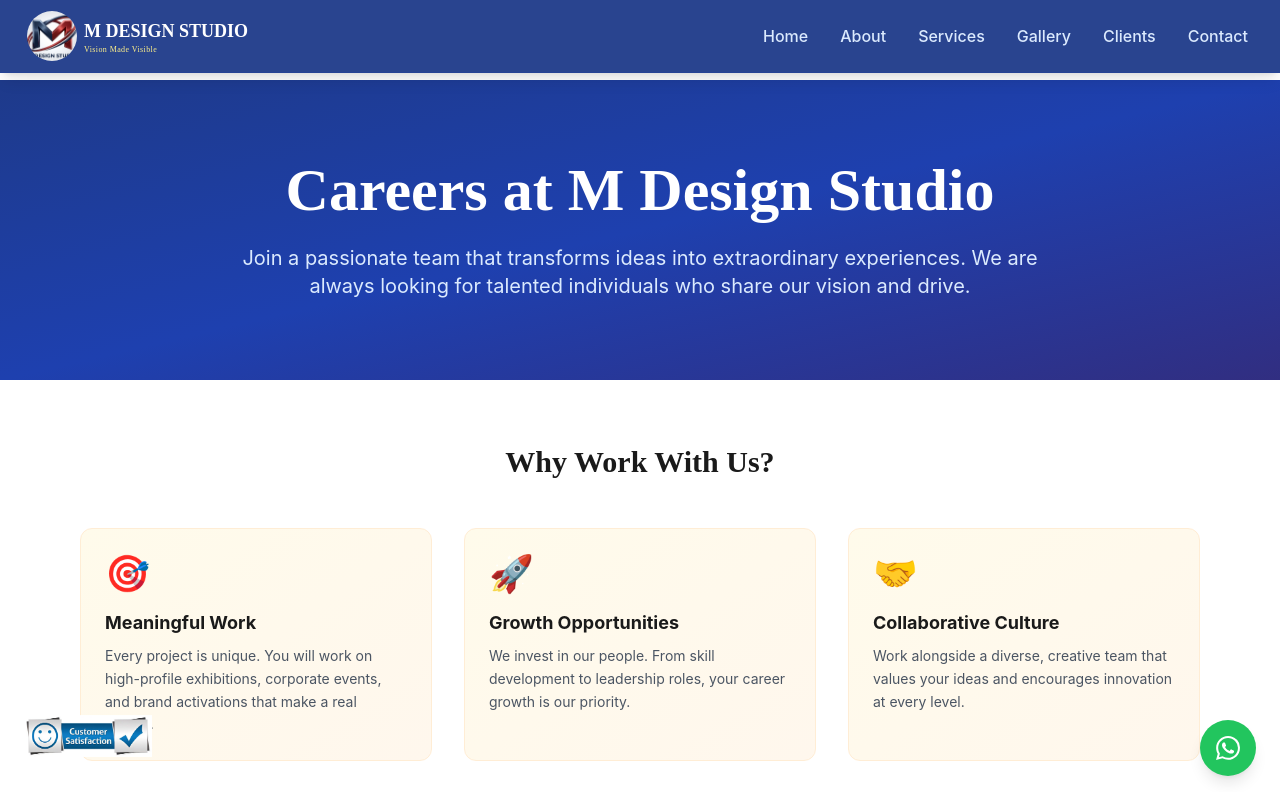
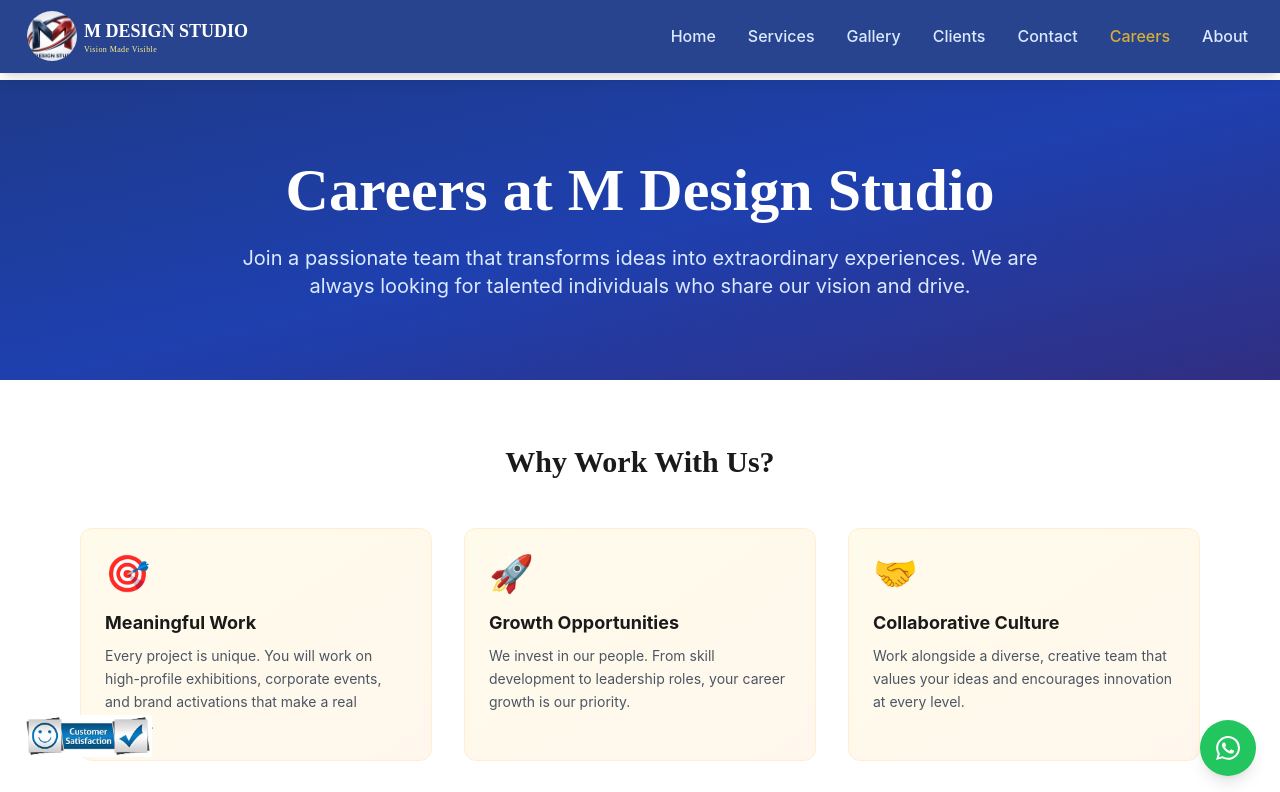
Before and after one commit to Arunkumar0176/M_Design_Studio, a React (Create React App) app in the folder client/: page /careers in a window 1280 px wide. Shown: the top 792 px of the page. Built offline with nearby package versions, Linux system fonts and the light colour scheme.

Commit message:
fix: reorder nav — move About to end, add Careers to desktop nav

```diff
--- a/client/src/components/Header.js
+++ b/client/src/components/Header.js
@@ -48,16 +48,6 @@ const Header = () => {
               Home
             </Link>
             <Link
-              to="/about"
-              className={`transition-colors font-medium ${
-                isActive("/about")
-                  ? "text-accent"
-                  : "text-blue-100 hover:text-accent"
-              }`}
-            >
-              About
-            </Link>
-            <Link
               to="/services"
               className={`transition-colors font-medium ${
                 isActive("/services")
@@ -97,7 +87,26 @@ const Header = () => {
             >
               Contact
             </Link>
-
+            <Link
+              to="/careers"
+              className={`transition-colors font-medium ${
+                isActive("/careers")
+                  ? "text-accent"
+                  : "text-blue-100 hover:text-accent"
+              }`}
+            >
+              Careers
+            </Link>
+            <Link
+              to="/about"
+              className={`transition-colors font-medium ${
+                isActive("/about")
+                  ? "text-accent"
+                  : "text-blue-100 hover:text-accent"
+              }`}
+            >
+              About
+            </Link>
           </nav>
 
           {/* Mobile Menu Button */}
@@ -129,7 +138,7 @@ const Header = () => {
         {isMenuOpen && (
           <div className="md:hidden">
             <div className="px-2 pt-2 pb-3 space-y-1 sm:px-3 bg-blue-900 border-t border-blue-800">
-              {["/", "/about", "/services", "/gallery", "/clients", "/contact", "/careers"].map(
+              {["/", "/services", "/gallery", "/clients", "/contact", "/careers", "/about"].map(
                 (path, index) => (
                   <Link
                     key={index}
```
